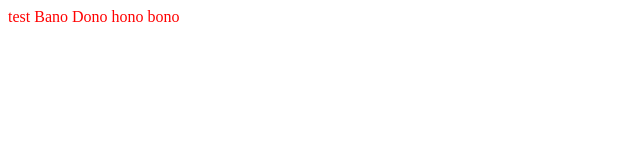
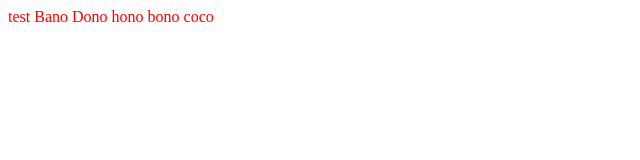
Before and after one commit to Banodono/first-github-project, a plain HTML site: page index.html in a window 1280 px wide. Shown: the full height of the page, 0-640 px from the left. Drawn offline with Linux system fonts and the light colour scheme.

Commit message:
modifié

```diff
--- a/index.html
+++ b/index.html
@@ -8,6 +8,6 @@
     <link rel="stylesheet" href="styles.css">
 </head>
 <body>
-    test Bano Dono hono bono
+    test Bano Dono hono bono coco
 </body>
 </html>
```
